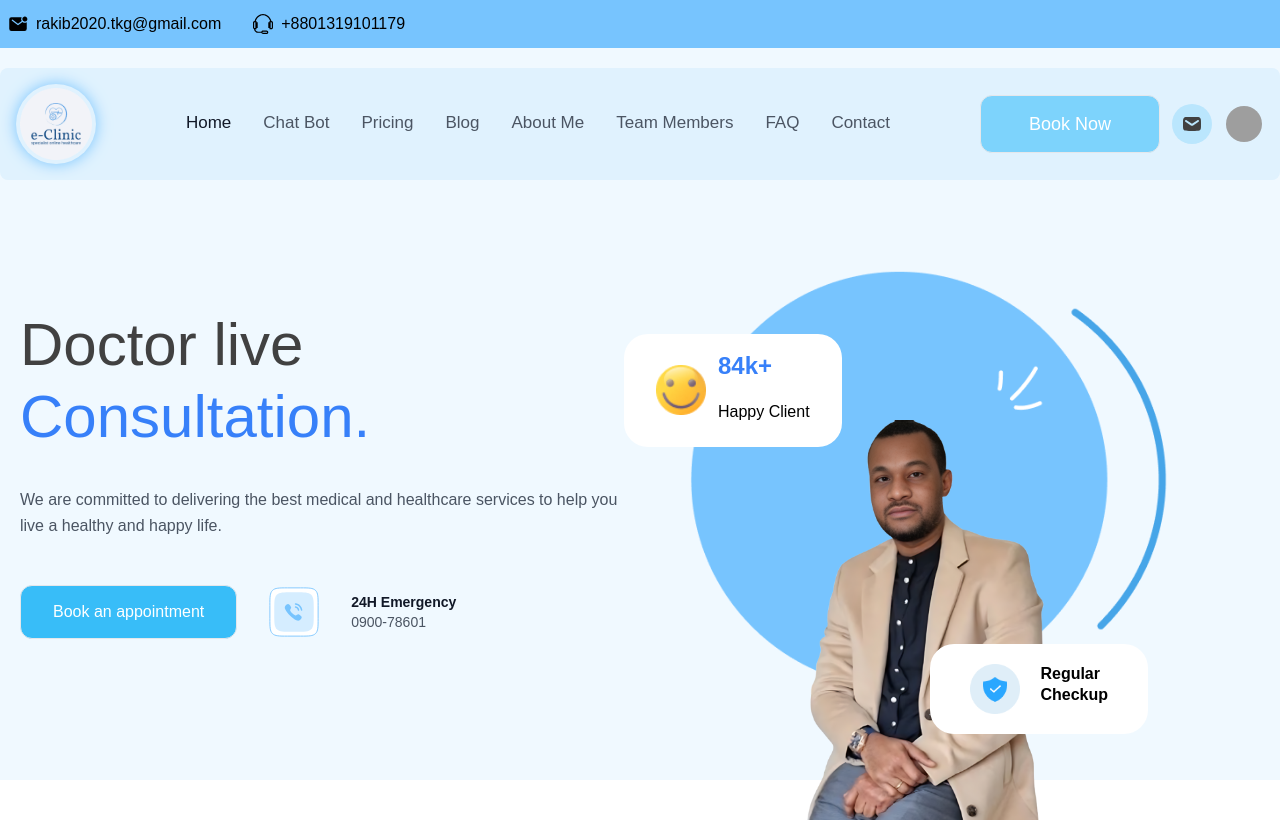
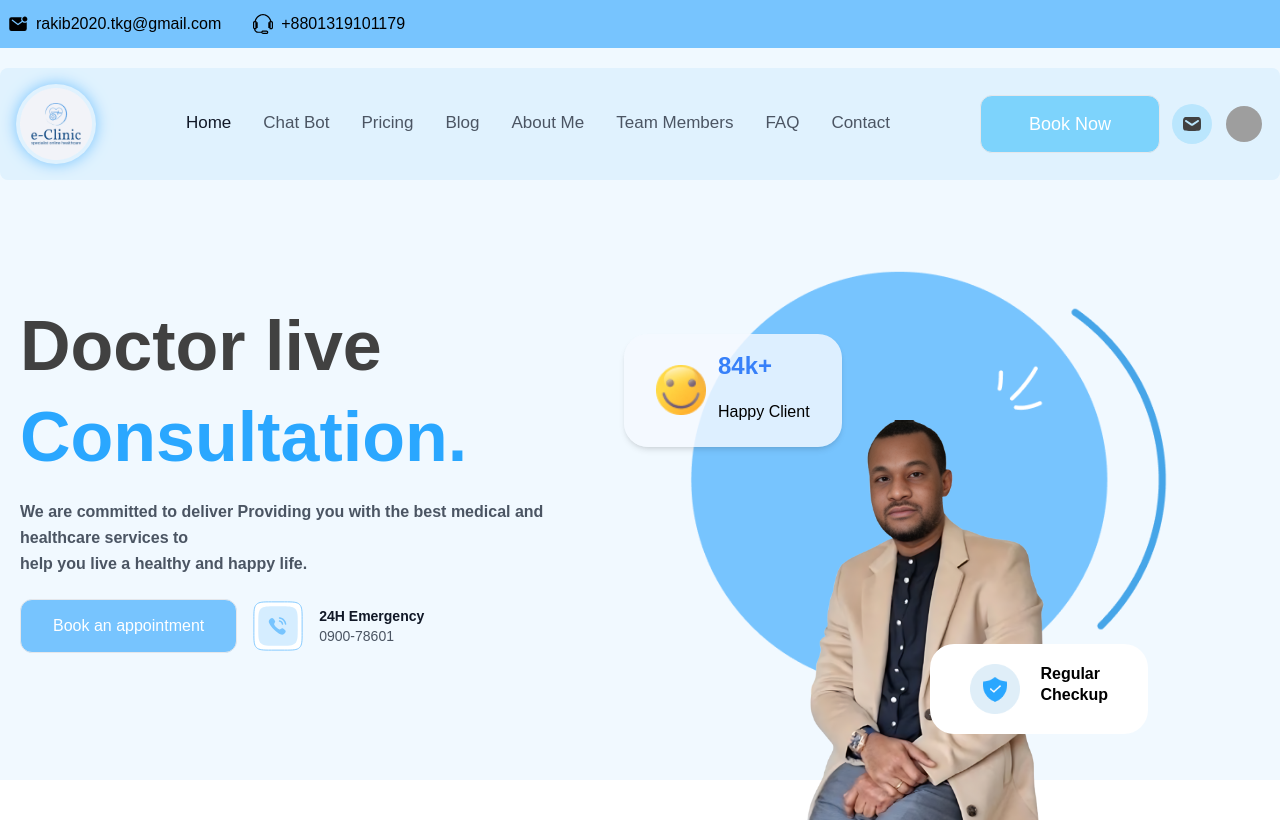
Before and after one commit to FahimAhamed101/dococ, a Next.js app: page / in a window 1280 px wide. Shown: the top 822 px of the page. Built offline with nearby package versions, Linux system fonts and the light colour scheme; grey boxes are pictures that could not be loaded; a web font is replaced by a local one.

Commit message:
herosection page edited

```diff
--- a/src/components/Pages/Home/HeroSection.tsx
+++ b/src/components/Pages/Home/HeroSection.tsx
@@ -9,23 +9,22 @@ import Image from "next/image";
 import call from "@/assets/call.svg";
 const HeroSection = () => {
   return (
-    <section className="w-full px-5 bg-sky-50">
+    <section className="w-full px-5 bg-[#F1F9FF]">
       <MainContainer className="w-full h-full md:h-[75vh] grid grid-cols-1 md:grid-cols-2 gap-8 place-items-center place-content-center pt-10 md:pt-0">
         {/* Left side: Heading, Text, and Button */}
-        <div className="w-full space-y-10">
+        <div className="w-full space-y-4">
           {/* Hero title */}
-          <h1 className="text-6xl font-semibold flex flex-col gap-3">
-            <span className="text-[#414141]">Doctor live</span>
-            <span className="text-secondary">Consultation.</span>
+          <h1 className="  flex flex-col ">
+            <span className="text-[#414141] text-[70px]  font-[600]">Doctor live</span>
+            <span className="text-[#2AA7FF] text-[70px]  font-[600]">Consultation.</span>
           </h1>
           {/* Description */}
-          <p className="text-[16px] leading-relaxed text-gray-600">
-            We are committed to delivering the best medical and healthcare
-            services to help you live a healthy and happy life.
+          <p className="text-[16px] leading-relaxed text-gray-600 font-[600]">
+     We are committed to deliver Providing you with the best medical and healthcare services to <br/> help you live a healthy and happy life.
           </p>
           {/* Appointment button */}
-       <div className="flex items-center gap-6">
-      <CustomButton className="bg-sky-400 hover:bg-sky-500 text-white px-8 py-2 text-base font-medium" >
+       <div className="flex items-center gap-2">
+      <CustomButton className="bg-[#77C4FE] hover:bg-sky-500 text-white px-8 py-2 text-base font-medium" >
         Book an appointment
       </CustomButton>
 
@@ -96,7 +95,7 @@ const HeroSection = () => {
             alt=""
             className="h-[280px] sm:h-[320px]  md:h-[330px] xl:h-[400px] 2xl:h-[480px] left-[24%] -bottom-[50px] absolute "
           />
-          <div className="flex gap-3 items-center -left-8 absolute top-36 bg-white px-8 py-4 rounded-3xl ">
+          <div className="flex gap-3 items-center -left-8 absolute top-36 bg-[#F6F9FFCF]  shadow-md px-8 py-4 rounded-3xl ">
             <Image width={50} height={50} src={emoji} alt="emoji" />
             <div className="flex flex-col gap-2">
               <h1 className="text-2xl font-semibold text-secondary">84k+</h1>
```
